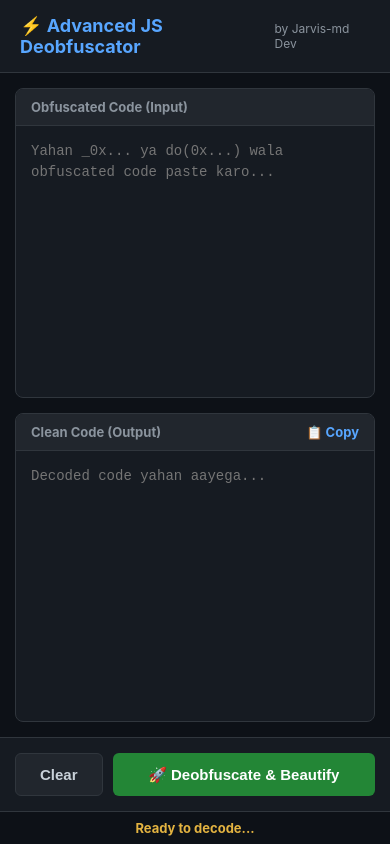
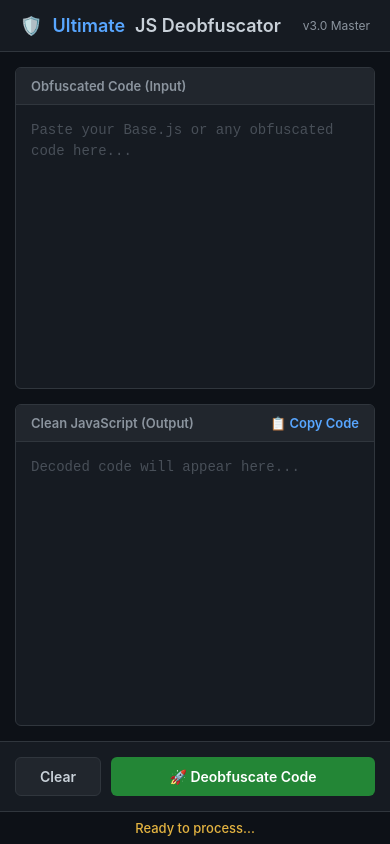
Before and after one commit to ali-feki/d, a plain HTML site: page index.html in a window 390 px wide. Drawn offline with Linux system fonts and the light colour scheme.

Commit message:
Update index.html

```diff
--- a/index.html
+++ b/index.html
@@ -3,176 +3,81 @@
 <head>
     <meta charset="UTF-8">
     <meta name="viewport" content="width=device-width, initial-scale=1.0">
-    <title>Pro JS Deobfuscator & Beautifier</title>
-    <!-- Code Beautifier Library -->
+    <title>Ultimate JS Deobfuscator</title>
     <script src="https://cdnjs.cloudflare.com/ajax/libs/js-beautify/1.15.1/beautify.min.js"></script>
     <style>
         :root {
-            --bg: #0d1117;
-            --panel: #161b22;
-            --text: #c9d1d9;
+            --bg-color: #0d1117;
+            --panel-bg: #161b22;
+            --border-color: #30363d;
+            --text-main: #c9d1d9;
+            --text-muted: #8b949e;
             --accent: #58a6ff;
-            --success: #238636;
-            --danger: #da3633;
-            --border: #30363d;
-            --font: 'Fira Code', 'Courier New', Courier, monospace;
+            --btn-primary: #238636;
+            --btn-primary-hover: #2ea043;
+            --danger: #f85149;
         }
-        * { box-sizing: border-box; margin: 0; padding: 0; }
-        body {
-            background: var(--bg);
-            color: var(--text);
-            font-family: -apple-system, BlinkMacSystemFont, "Segoe UI", Helvetica, Arial, sans-serif;
-            height: 100vh;
-            display: flex;
-            flex-direction: column;
-            overflow: hidden;
-        }
-
-        /* Header */
-        header {
-            background: var(--panel);
-            padding: 15px 20px;
-            border-bottom: 1px solid var(--border);
-            display: flex;
-            justify-content: space-between;
-            align-items: center;
-        }
-        h1 { font-size: 18px; color: var(--accent); display: flex; align-items: center; gap: 10px; }
-
-        /* Main Container */
-        .main-container {
-            display: flex;
-            flex: 1;
-            overflow: hidden;
-            padding: 15px;
-            gap: 15px;
-        }
-
-        /* Editor Boxes */
-        .editor-box {
-            flex: 1;
-            display: flex;
-            flex-direction: column;
-            background: var(--panel);
-            border: 1px solid var(--border);
-            border-radius: 8px;
-            overflow: hidden;
-        }
-        .editor-header {
-            padding: 10px 15px;
-            background: #21262d;
-            border-bottom: 1px solid var(--border);
-            font-size: 13px;
-            font-weight: bold;
-            color: #8b949e;
-            display: flex;
-            justify-content: space-between;
-        }
-        textarea {
-            flex: 1;
-            width: 100%;
-            background: transparent;
-            color: #79c0ff;
-            border: none;
-            padding: 15px;
-            font-family: var(--font);
-            font-size: 14px;
-            resize: none;
-            outline: none;
-            line-height: 1.5;
-        }
-
-        /* Buttons */
-        .action-bar {
-            padding: 15px;
-            background: var(--panel);
-            border-top: 1px solid var(--border);
-            display: flex;
-            justify-content: center;
-            gap: 10px;
-        }
-        button {
-            padding: 12px 24px;
-            border: none;
-            border-radius: 6px;
-            font-size: 15px;
-            font-weight: 600;
-            cursor: pointer;
-            transition: 0.2s;
-            display: flex;
-            align-items: center;
-            gap: 8px;
-        }
-        .btn-primary { background: var(--success); color: white; flex: 1; justify-content: center; max-width: 300px;}
-        .btn-primary:hover { background: #2ea043; }
-        .btn-secondary { background: #21262d; color: var(--text); border: 1px solid var(--border); }
-        .btn-secondary:hover { background: #30363d; }
-
-        /* Status Bar */
-        .status-bar {
-            padding: 8px;
-            text-align: center;
-            font-size: 13px;
-            font-weight: bold;
-            color: #e3b341;
-            background: #0d1117;
-            border-top: 1px solid var(--border);
-        }
-
-        /* Responsive Mobile */
-        @media (max-width: 768px) {
-            .main-container { flex-direction: column; }
-            .editor-box { min-height: 250px; }
-        }
+        * { box-sizing: border-box; margin: 0; padding: 0; font-family: -apple-system, BlinkMacSystemFont, "Segoe UI", Helvetica, Arial, sans-serif; }
+        body { background-color: var(--bg-color); color: var(--text-main); height: 100vh; display: flex; flex-direction: column; overflow: hidden; }
+        header { background-color: var(--panel-bg); padding: 15px 20px; border-bottom: 1px solid var(--border-color); display: flex; justify-content: space-between; align-items: center; }
+        header h1 { font-size: 18px; font-weight: 600; display: flex; align-items: center; gap: 10px; }
+        header h1 span { color: var(--accent); }
+        .container { display: flex; flex: 1; padding: 15px; gap: 15px; overflow: hidden; }
+        .panel { flex: 1; background-color: var(--panel-bg); border: 1px solid var(--border-color); border-radius: 6px; display: flex; flex-direction: column; overflow: hidden; }
+        .panel-header { padding: 10px 15px; border-bottom: 1px solid var(--border-color); font-size: 13px; font-weight: 600; color: var(--text-muted); display: flex; justify-content: space-between; align-items: center; background-color: #21262d; }
+        textarea { flex: 1; width: 100%; background-color: transparent; color: #79c0ff; border: none; padding: 15px; font-family: 'Courier New', Courier, monospace; font-size: 14px; line-height: 1.5; resize: none; outline: none; }
+        textarea::placeholder { color: #484f58; }
+        .controls { padding: 15px; background-color: var(--panel-bg); border-top: 1px solid var(--border-color); display: flex; justify-content: center; gap: 10px; }
+        button { padding: 10px 24px; border: none; border-radius: 6px; font-size: 14px; font-weight: 600; cursor: pointer; transition: 0.2s; display: flex; align-items: center; gap: 8px; }
+        .btn-main { background-color: var(--btn-primary); color: white; flex: 1; max-width: 300px; justify-content: center; }
+        .btn-main:hover { background-color: var(--btn-primary-hover); }
+        .btn-secondary { background-color: #21262d; color: var(--text-main); border: 1px solid var(--border-color); }
+        .btn-secondary:hover { background-color: #30363d; }
+        .status-bar { padding: 8px; text-align: center; font-size: 13px; font-weight: 500; color: #e3b341; background-color: var(--bg-color); border-top: 1px solid var(--border-color); }
+        @media (max-width: 768px) { .container { flex-direction: column; } .panel { min-height: 250px; } }
     </style>
 </head>
 <body>
-
     <header>
-        <h1>⚡ Advanced JS Deobfuscator</h1>
-        <div style="font-size: 12px; color: #8b949e;">by Jarvis-md Dev</div>
+        <h1>🛡️ <span>Ultimate</span> JS Deobfuscator</h1>
+        <div style="font-size: 12px; color: var(--text-muted);">v3.0 Master</div>
     </header>
 
-    <div class="main-container">
-        <!-- Input Box -->
-        <div class="editor-box">
-            <div class="editor-header">
-                <span>Obfuscated Code (Input)</span>
+    <div class="container">
+        <div class="panel">
+            <div class="panel-header"><span>Obfuscated Code (Input)</span></div>
+            <textarea id="inputCode" placeholder="Paste your Base.js or any obfuscated code here..."></textarea>
         </div>
-            <textarea id="inputCode" placeholder="Yahan _0x... ya do(0x...) wala obfuscated code paste karo..."></textarea>
+        <div class="panel">
+            <div class="panel-header">
+                <span>Clean JavaScript (Output)</span>
+                <span id="copyBtn" style="cursor: pointer; color: var(--accent);">📋 Copy Code</span>
             </div>
-
-        <!-- Output Box -->
-        <div class="editor-box">
-            <div class="editor-header">
-                <span>Clean Code (Output)</span>
-                <span id="copyBtn" style="cursor: pointer; color: var(--accent);">📋 Copy</span>
-            </div>
-            <textarea id="outputCode" readonly placeholder="Decoded code yahan aayega..."></textarea>
+            <textarea id="outputCode" readonly placeholder="Decoded code will appear here..."></textarea>
         </div>
     </div>
 
-    <div class="action-bar">
+    <div class="controls">
         <button class="btn-secondary" onclick="clearAll()">Clear</button>
-        <button class="btn-primary" onclick="processCode()">🚀 Deobfuscate & Beautify</button>
+        <button class="btn-main" onclick="runDeobfuscator()">🚀 Deobfuscate Code</button>
     </div>
 
-    <div class="status-bar" id="status">Ready to decode...</div>
+    <div class="status-bar" id="status">Ready to process...</div>
 
     <script>
-        function updateStatus(msg, isError = false) {
+        function setStatus(msg, isError = false) {
             const el = document.getElementById('status');
             el.innerText = msg;
-            el.style.color = isError ? '#da3633' : '#e3b341';
+            el.style.color = isError ? 'var(--danger)' : '#e3b341';
         }
 
-        // 1. Hex & Unicode Decoder
+        // --- 1. Hex/Unicode Escapes Decoder ---
         function decodeEscapes(code) {
             return code.replace(/\\x([0-9a-fA-F]{2})/g, (_, hex) => String.fromCharCode(parseInt(hex, 16)))
                        .replace(/\\u([0-9a-fA-F]{4})/g, (_, hex) => String.fromCharCode(parseInt(hex, 16)));
         }
 
-        // 2. Standard Obfuscator.io String Array Decoder
+        // --- 2. Standard Obfuscator.io String Arrays ---
         function decodeStringArrays(code) {
             try {
                 const arrayRegex = /(var|const|let)\s+(_0x[a-fA-F0-9]+)\s*=\s*\[([\s\S]*?)\];/;
@@ -181,16 +86,11 @@
 
                 const arrName = match[2];
                 const arrStr = `[${match[3]}]`;
-
                 const rotRegex = new RegExp(`\\(function\\([^)]*\\)\\s*\\{[\\s\\S]*?${arrName}[\\s\\S]*?\\}\\s*\\(\\s*${arrName}\\s*,\\s*(0x[a-fA-F0-9]+)\\s*\\)\\);`);
                 const rotMatch = code.match(rotRegex);
 
                 let decodedArray = eval(arrStr);
-
-                if (rotMatch) {
-                    const rotFuncStr = rotMatch[0];
-                    eval(rotFuncStr);
-                }
+                if (rotMatch) { try { eval(rotMatch[0]); } catch(e) {} }
 
                 const decFuncRegex = new RegExp(`function\\s+(_0x[a-fA-F0-9]+)\\s*\\([^)]*\\)\\s*\\{[\\s\\S]*?return\\s+${arrName}\\[`);
                 const decMatch = code.match(decFuncRegex);
@@ -199,23 +99,22 @@
                     const decFuncName = decMatch[1];
                     const callRegex = new RegExp(`${decFuncName}\\((0x[a-fA-F0-9]+)\\)`, 'g');
                     code = code.replace(callRegex, (m, hex) => {
-                        const idx = parseInt(hex, 16);
-                        return JSON.stringify(decodedArray[idx] || m);
+                        return JSON.stringify(decodedArray[parseInt(hex, 16)] || m);
                     });
                 }
-            } catch (e) {
-                console.log("String array decode skipped:", e.message);
-            }
+            } catch (e) { console.log("Array Decode Error:", e); }
             return code;
         }
 
-        // 3. Custom Base-String Decoder (Jarvis-md / do(0x, 0x) style)
-        function decodeCustomDo(code) {
-            try {
-                // Big string extract karo (e.g. var of = "...")
-                const ofMatch = code.match(/var\s+(?:of|_0x[a-fA-F0-9]+)\s*=\s*"([\s\S]*?)";/);
-                if (!ofMatch) return code;
-                const OF = ofMatch[1];
+        // --- 3. Custom Base String (Jarvis-md / Base.js) ---
+        function extractStrings(code) {
+            const strRegex = /var\s+[a-zA-Z0-9_$]+\s*=\s*"((?:[^"\\]|\\.)*)"/g;
+            let match; const strings = [];
+            while ((match = strRegex.exec(code)) !== null) {
+                try { strings.push(JSON.parse('"' + match[1] + '"')); } catch(e) {}
+            }
+            return strings;
+        }
 
         function customDecode(str, alphabet) {
             const bytes = [];
@@ -233,85 +132,82 @@
                 }
             }
             if (prev > -1) bytes.push((acc | prev << shift) & 0xff);
-                    return new TextDecoder("utf-8").decode(new Uint8Array(bytes));
+            const text = new TextDecoder("utf-8").decode(new Uint8Array(bytes));
+            if (text.includes('\uFFFD')) return null;
+            return text;
         }
 
-                // Saare possible alphabets dhundho (80-100 chars wale)
-                const alphabets = [...code.matchAll(/var\s+(?:do|in|of|_\w+)\s*=\s*"([^"]{80,100})"/g)].map(m => m[1]);
+        function decodeCustomBase(code) {
+            try {
+                const allStrings = extractStrings(code);
+                if (allStrings.length === 0) return code;
 
-                // Fallback alphabet (Jarvis-md)
+                // Base string is the longest string in the code
+                const OF = [...allStrings].sort((a, b) => b.length - a.length)[0];
+                if (OF.length < 200) return code;
+
+                // Alphabets are strings between 65 and 120 chars
+                let alphabets = allStrings.filter(s => s.length >= 65 && s.length <= 120);
                 if (alphabets.length === 0) {
                     alphabets.push('jA~Z%q>NQI($R"z7)9!mfbHhKxTo{&Li0nd4Ou}#a+tY,cWk[5<*ECsgeU@:/D;`?rSFBvwl2Jy3GPX6|]^.V8_=p1M');
                 }
 
-                // Replace do(0x..., 0x...) calls
-                code = code.replace(/\b(?:in|do)\(0x([0-9a-f]+),\s*0x([0-9a-f]+)\)/g, (match, p1, p2) => {
+                // Match any function like inZWNJ(0x12, 0x5)
+                code = code.replace(/\b[a-zA-Z0-9_$]+\(0x([0-9a-f]+),\s*0x([0-9a-f]+)\)/g, (match, p1, p2) => {
                     const off = parseInt(p1, 16);
                     const len = parseInt(p2, 16);
                     try {
                         const slice = OF.slice(off, off + len);
+                        if(!slice) return match;
                         for (const alpha of alphabets) {
                             const decoded = customDecode(slice, alpha);
-                            // Check karo ke clean text hai ya nahi
-                            if (/^[\x20-\x7E\s]*$/.test(decoded)) {
+                            if (decoded && /^[\x20-\x7E\s]*$/.test(decoded) && decoded.length > 0) {
                                 return JSON.stringify(decoded);
                             }
                         }
                     } catch (e) {}
                     return match;
                 });
-            } catch(e) {
-                console.log("Custom decoder skipped:", e.message);
-            }
+            } catch(e) { console.log("Custom Base Error:", e); }
             return code;
         }
 
-        // 4. Main Process Function
-        function processCode() {
+        // --- Main Runner ---
+        function runDeobfuscator() {
             let code = document.getElementById('inputCode').value;
-            if (!code.trim()) return updateStatus("⚠️ Pehle code paste toh karo!", true);
+            if (!code.trim()) return setStatus("⚠️ Please paste some code first!", true);
 
-            updateStatus("⏳ Step 1: Decoding Escapes (Hex/Unicode)...");
+            setStatus("⏳ Step 1: Decoding Escapes...");
             code = decodeEscapes(code);
 
-            updateStatus("⏳ Step 2: Extracting & Decoding String Arrays...");
+            setStatus("⏳ Step 2: Extracting String Arrays...");
             code = decodeStringArrays(code);
 
-            updateStatus("⏳ Step 3: Cracking Custom Bit-Shift Decoders...");
-            code = decodeCustomDo(code);
+            setStatus("⏳ Step 3: Cracking Base Strings (Base.js)...");
+            code = decodeCustomBase(code);
 
-            updateStatus("⏳ Step 4: Beautifying Code...");
+            setStatus("⏳ Step 4: Beautifying JavaScript...");
             try {
-                code = js_beautify(code, {
-                    indent_size: 2,
-                    space_in_empty_paren: true,
-                    preserve_newlines: true,
-                    max_preserve_newlines: 2
-                });
-            } catch (e) {
-                console.log("Beautify error:", e);
+                code = js_beautify(code, { indent_size: 2, space_in_empty_paren: true });
+            } catch (e) {}
+
+            document.getElementById('outputCode').value = code;
+            setStatus("✅ Success! Code Cleaned.");
         }
 
-            document.getElementById('outputCode').value = code;
-            updateStatus("✅ Done! Code Successfully Decoded & Cleaned.");
-        }
-
-        // Copy Button Logic
         document.getElementById('copyBtn').addEventListener('click', () => {
             const out = document.getElementById('outputCode');
-            if (!out.value) return updateStatus("Kuch copy karne ko nahi hai!", true);
-            out.select();
-            out.setSelectionRange(0, 99999);
+            if (!out.value) return;
+            out.select(); out.setSelectionRange(0, 99999);
             navigator.clipboard.writeText(out.value).then(() => {
-                updateStatus("📋 Copied to clipboard!");
-                setTimeout(() => updateStatus("Ready to decode..."), 2000);
+                setStatus("📋 Copied!");
+                setTimeout(() => setStatus("Ready..."), 2000);
             });
         });
 
         function clearAll() {
             document.getElementById('inputCode').value = '';
             document.getElementById('outputCode').value = '';
-            updateStatus("Cleared!");
         }
     </script>
 </body>
```
Lines whose indentation alone changed are shown as unchanged.
